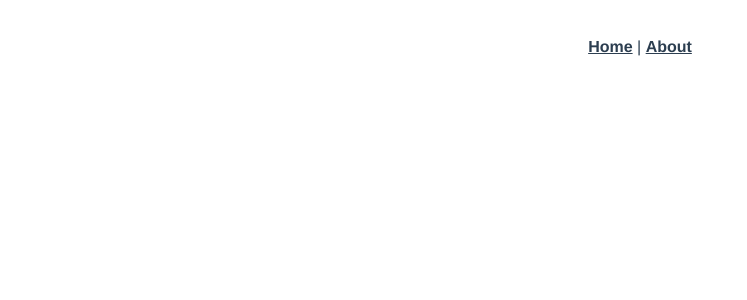
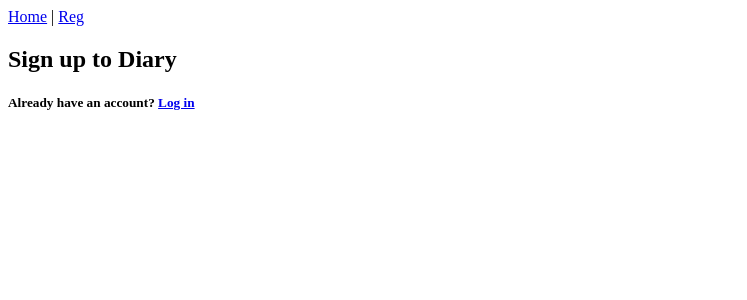
Before and after one commit to melnk300/diaryFront, a Vue app: page /reg in a window 1280 px wide. Shown: the top 300 px of the page, without its empty margins (0-747 px from the left). Built offline with nearby package versions, Linux system fonts and the light colour scheme.

Commit message:
Init commit

```diff
--- a/package.json
+++ b/package.json
@@ -8,6 +8,7 @@
     "lint": "vue-cli-service lint"
   },
   "dependencies": {
+    "axios": "^0.21.1",
     "core-js": "^3.6.5",
     "register-service-worker": "^1.7.1",
     "vue": "^2.6.11",
--- a/src/App.vue
+++ b/src/App.vue
@@ -1,32 +1,15 @@
 <template>
   <div id="app">
     <div id="nav">
-      <router-link to="/">Home</router-link> |
-      <router-link to="/about">About</router-link>
+      <span class="link_n"><router-link to="/">Home</router-link></span> |
+      <span class="link_n"><router-link to="/about">Reg</router-link></span>
     </div>
     <router-view/>
   </div>
 </template>
 
 <style lang="less">
-#app {
-  font-family: Avenir, Helvetica, Arial, sans-serif;
-  -webkit-font-smoothing: antialiased;
-  -moz-osx-font-smoothing: grayscale;
-  text-align: center;
-  color: #2c3e50;
-}
+  .link_n {
 
-#nav {
-  padding: 30px;
-
-  a {
-    font-weight: bold;
-    color: #2c3e50;
-
-    &.router-link-exact-active {
-      color: #42b983;
-    }
   }
-}
 </style>
--- a/src/router/index.js
+++ b/src/router/index.js
@@ -1,6 +1,7 @@
 import Vue from 'vue'
 import VueRouter from 'vue-router'
 import Home from '../views/Home.vue'
+import RegisterUser from '../views/RegisterUser.vue'
 
 Vue.use(VueRouter)
 
@@ -11,12 +12,9 @@ const routes = [
     component: Home
   },
   {
-    path: '/about',
-    name: 'About',
-    // route level code-splitting
-    // this generates a separate chunk (about.[hash].js) for this route
-    // which is lazy-loaded when the route is visited.
-    component: () => import(/* webpackChunkName: "about" */ '../views/About.vue')
+    path: '/reg',
+    name: 'RegisterUser',
+    component: RegisterUser
   }
 ]
 
--- a/src/views/About.vue
+++ /dev/null
@@ -1,5 +0,0 @@
-<template>
-  <div class="about">
-    <h1>This is an about page</h1>
-  </div>
-</template>
--- a/src/views/Home.vue
+++ b/src/views/Home.vue
@@ -1,18 +1,17 @@
 <template>
   <div class="home">
-    <img alt="Vue logo" src="../assets/logo.png">
-    <HelloWorld msg="Welcome to Your Vue.js App"/>
+
   </div>
 </template>
 
 <script>
 // @ is an alias to /src
-import HelloWorld from '@/components/HelloWorld.vue'
+// import HelloWorld from '@/components/HelloWorld.vue'
 
 export default {
   name: 'Home',
   components: {
-    HelloWorld
+    // HelloWorld
   }
 }
 </script>
--- /dev/null
+++ b/src/views/RegisterUser.vue
@@ -0,0 +1,21 @@
+<template>
+  <div class="main">
+    <h2 class="greetings">Sign up to Diary</h2>
+    <h5 class="have_account">Already have an account? <a href="#" class="link_d">Log in</a></h5>
+  </div>
+</template>
+
+<script>
+export default {
+  name: "RegisterUser",
+  data: function () {
+    return {
+
+    }
+  }
+}
+</script>
+
+<style scoped lang="less">
+
+</style>
```
Also changed, not shown: 1 other file (tests, documents, lock files or other folders).
